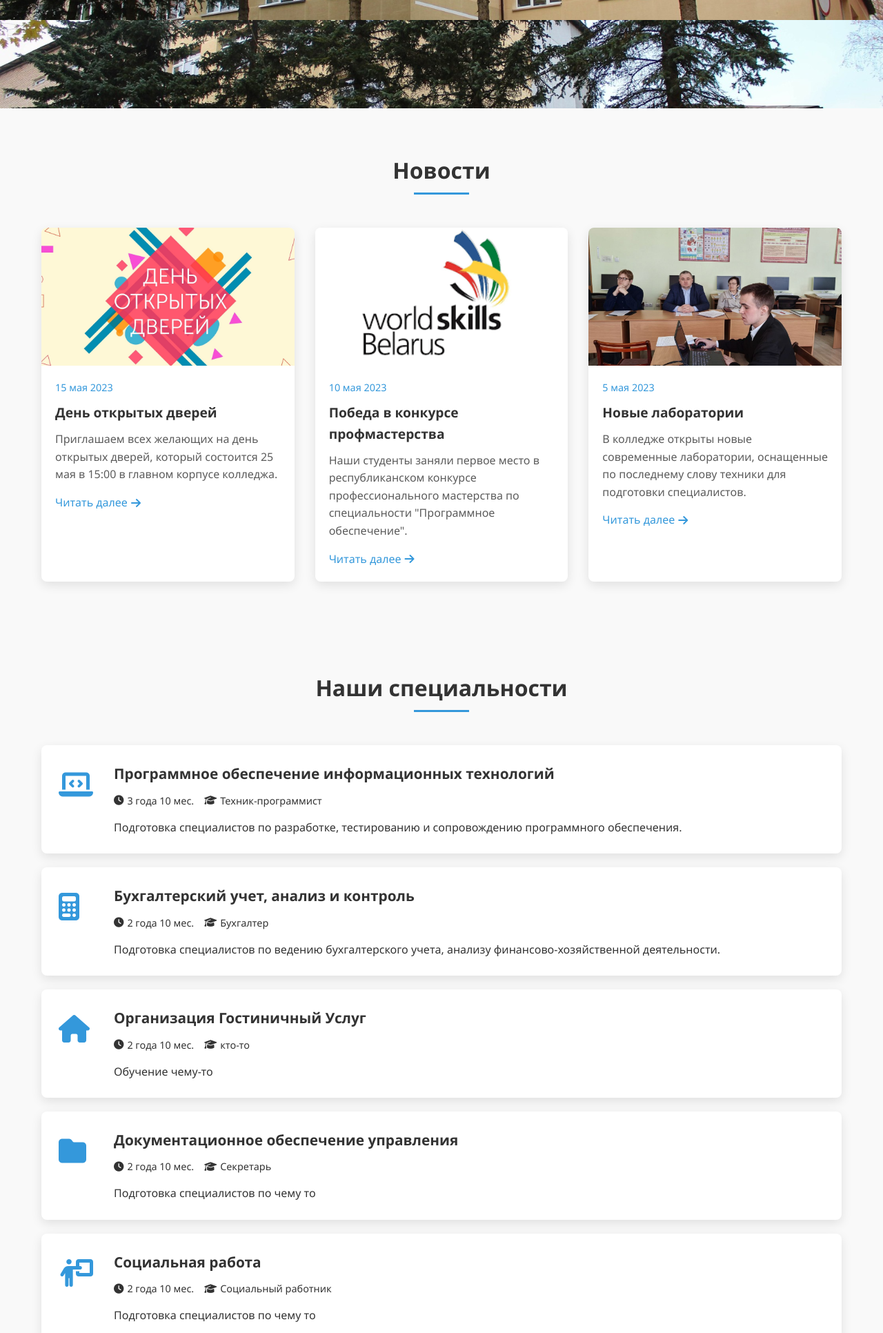
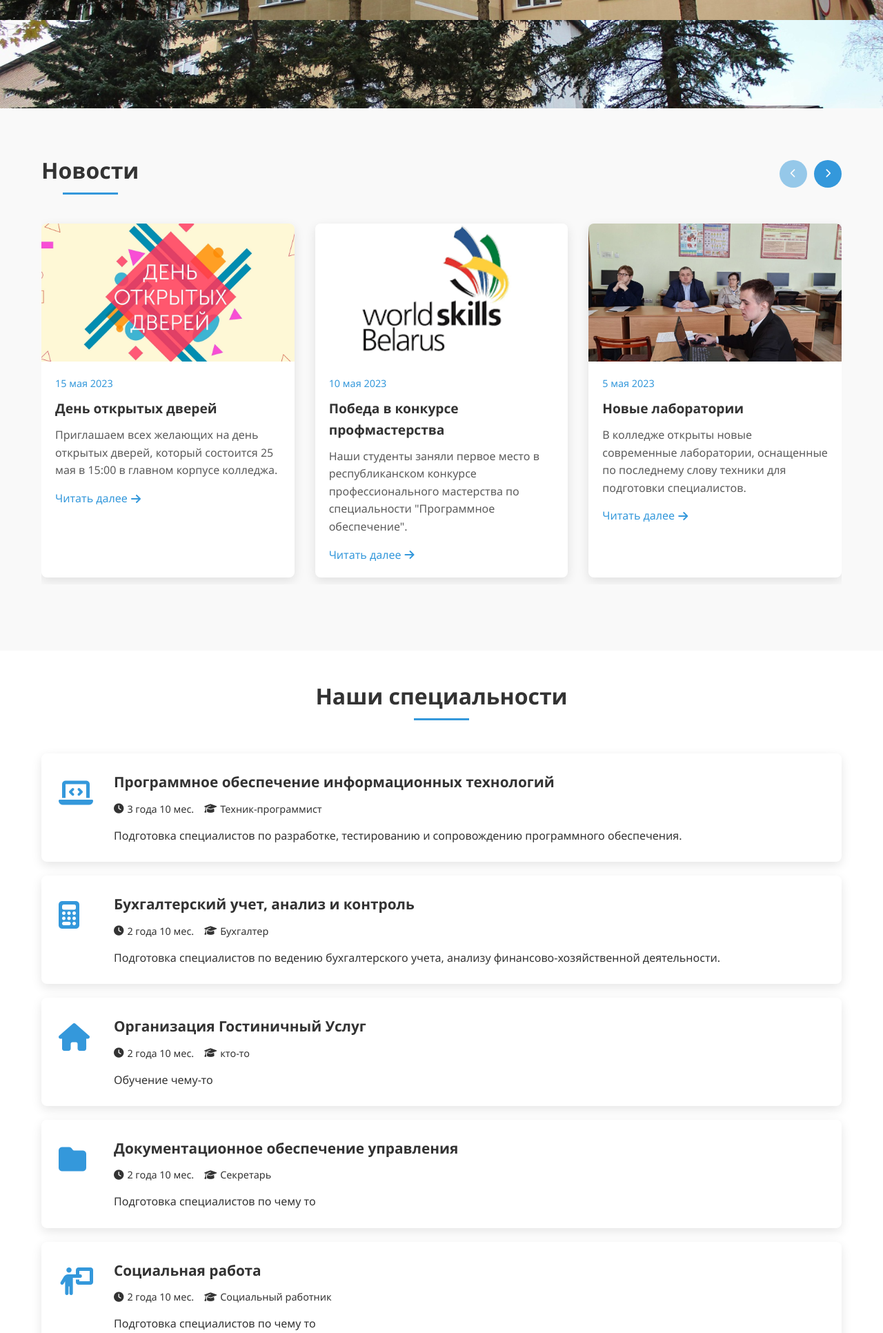
Before and after one commit to NGAEK/MainSite, a Python web app: template templates/index.html in a window 1280 px wide. Shown: the part 449-2381 px from the top of the page at 69% size. Run offline with Jinja, Linux system fonts and the light colour scheme; the template is opened without the code that fills it, so the values that code supplies are empty; some libraries are stand-ins or nearby versions.

Commit message:
Я пиздатый

```diff
--- a/js/script.js
+++ b/js/script.js
@@ -143,3 +143,37 @@
         accessibilityModal.style.display = 'none';
     }
 });
+
+// news slider
+const newsGrid = document.querySelector('.news-grid');
+const newsPrev = document.querySelector('.news-prev');
+const newsNext = document.querySelector('.news-next');
+
+newsNext.addEventListener('click', () => {
+    const scrollAmount = newsGrid.clientWidth;
+    newsGrid.scrollBy({
+        left: scrollAmount,
+        behavior: 'smooth'
+    });
+});
+
+newsPrev.addEventListener('click', () => {
+    const scrollAmount = newsGrid.clientWidth;
+    newsGrid.scrollBy({
+        left: -scrollAmount,
+        behavior: 'smooth'
+    });
+});
+
+// Disable buttons when at start/end
+const checkNewsButtons = () => {
+    const scrollLeft = newsGrid.scrollLeft;
+    const maxScroll = newsGrid.scrollWidth - newsGrid.clientWidth;
+
+    newsPrev.disabled = scrollLeft === 0;
+    newsNext.disabled = scrollLeft >= maxScroll - 1;
+};
+
+newsGrid.addEventListener('scroll', checkNewsButtons);
+window.addEventListener('resize', checkNewsButtons);
+checkNewsButtons();
--- a/static/css/style.css
+++ b/static/css/style.css
@@ -47,6 +47,8 @@
     margin: 0 auto;
     padding: 0 20px;
 }
+
+
 
 /* Header Styles */
 header {
@@ -233,14 +235,18 @@
     color: var(--primary-color);
 }
 
-/* News Section */
+/* Section Titles */
 .section {
-    padding: 4rem 0;
+    padding: 2.5rem 0;
+    margin-bottom: 2rem;
 }
-
+.bg-light {
+    background-color: var(--card-bg);
+}
 .section-title {
+    position: relative;
+    margin-bottom: 3rem;
     text-align: center;
-    margin-bottom: 3rem;
 }
 
 .section-title h2 {
@@ -262,13 +268,65 @@
     background-color: var(--secondary-color);
 }
 
+/* News Navigation */
+.news-navigation {
+    position: absolute;
+    right: 0;
+    top: 50%;
+    transform: translateY(-50%);
+    display: flex;
+    gap: 10px;
+}
+
+.news-section {
+    position: relative;
+    padding: 4rem 0;
+}
+
+.news-section .section-title {
+    position: relative;
+    margin-bottom: 2rem;
+    display: flex;
+    justify-content: space-between;
+    align-items: center;
+}
+
+.news-prev, .news-next {
+    background: var(--secondary-color);
+    border: none;
+    color: white;
+    width: 40px;
+    height: 40px;
+    border-radius: 50%;
+    cursor: pointer;
+    transition: all 0.3s ease;
+    display: flex;
+    align-items: center;
+    justify-content: center;
+}
+
+.news-prev:hover, .news-next:hover {
+    background: var(--primary-color);
+    transform: scale(1.1);
+}
+
+.news-prev:disabled, .news-next:disabled {
+    opacity: 0.5;
+    cursor: not-allowed;
+    transform: none;
+}
+
 .news-grid {
-    display: grid;
-    grid-template-columns: repeat(auto-fill, minmax(300px, 1fr));
+    display: flex;
+    overflow: hidden;
+    scroll-behavior: smooth;
     gap: 30px;
+    padding: 10px 0;
 }
 
 .news-card {
+    flex: 0 0 calc(33.33% - 20px);
+    min-width: calc(33.33% - 20px);
     background-color: var(--card-bg);
     border-radius: 8px;
     overflow: hidden;
@@ -310,6 +368,7 @@
 .news-title {
     font-size: 1.2rem;
     margin-bottom: 10px;
+    color: var(--text-color);
 }
 
 .news-excerpt {
@@ -335,6 +394,25 @@
     transform: translateX(5px);
 }
 
+/* Responsive Styles */
+@media (max-width: 992px) {
+    .news-card {
+        flex: 0 0 calc(50% - 15px);
+        min-width: calc(50% - 15px);
+    }
+}
+
+@media (max-width: 768px) {
+    .news-card {
+        flex: 0 0 100%;
+        min-width: 100%;
+    }
+
+    .news-navigation {
+        position: static;
+        margin-top: 20px;
+    }
+}
 /* Specialties Section */
 .specialties-tabs {
     display: flex;
--- a/templates/index.html
+++ b/templates/index.html
@@ -80,15 +80,23 @@
     </section>
 
     <!-- News Section -->
-    <section class="section">
+    <section class="section news-section">
         <div class="container">
             <div class="section-title">
                 <h2>Новости</h2>
+                <div class="news-navigation">
+                    <button class="news-prev" aria-label="Предыдущие новости">
+                        <i class="fas fa-chevron-left"></i>
+                    </button>
+                    <button class="news-next" aria-label="Следующие новости">
+                        <i class="fas fa-chevron-right"></i>
+                    </button>
+                </div>
             </div>
             <div class="news-grid">
                 <div class="news-card">
                     <div class="news-img">
-                        <img src="..//static/images/news_images/1655471619_4-kartinkof-club-p-kartinki-na-den-otkritikh-dverei-4.jpg" alt="Новость 1">
+                        <img src="../static/images/news_images/1655471619_4-kartinkof-club-p-kartinki-na-den-otkritikh-dverei-4.jpg" alt="Новость 1">
                     </div>
                     <div class="news-content">
                         <span class="news-date">15 мая 2023</span>
@@ -119,6 +127,18 @@
                         <a href="#" class="read-more">Читать далее <i class="fas fa-arrow-right"></i></a>
                     </div>
                 </div>
+                <div class="news-card">
+                    <div class="news-img">
+                        <img src="../static/images/galery/auditory.jpg" alt="Новость 3">
+                    </div>
+                    <div class="news-content">
+                        <span class="news-date">5 мая 2023</span>
+                        <h3 class="news-title">Новые лаборатории</h3>
+                        <p class="news-excerpt">В колледже открыты новые современные лаборатории, оснащенные по последнему слову техники для подготовки специалистов.</p>
+                        <a href="#" class="read-more">Читать далее <i class="fas fa-arrow-right"></i></a>
+                    </div>
+                </div>
+                <!-- add more -->
             </div>
         </div>
     </section>
```
Also changed, not shown: 1 other file.
